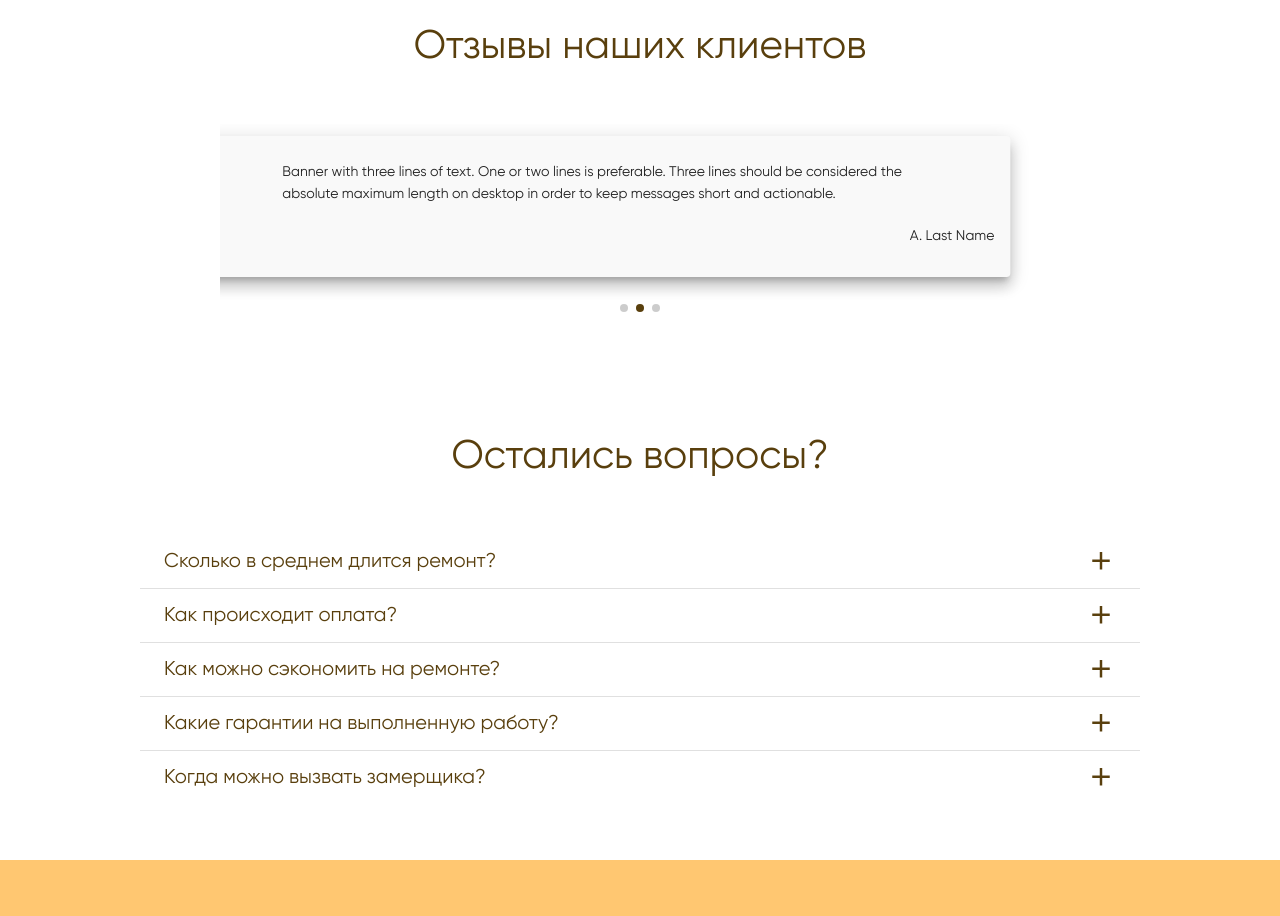
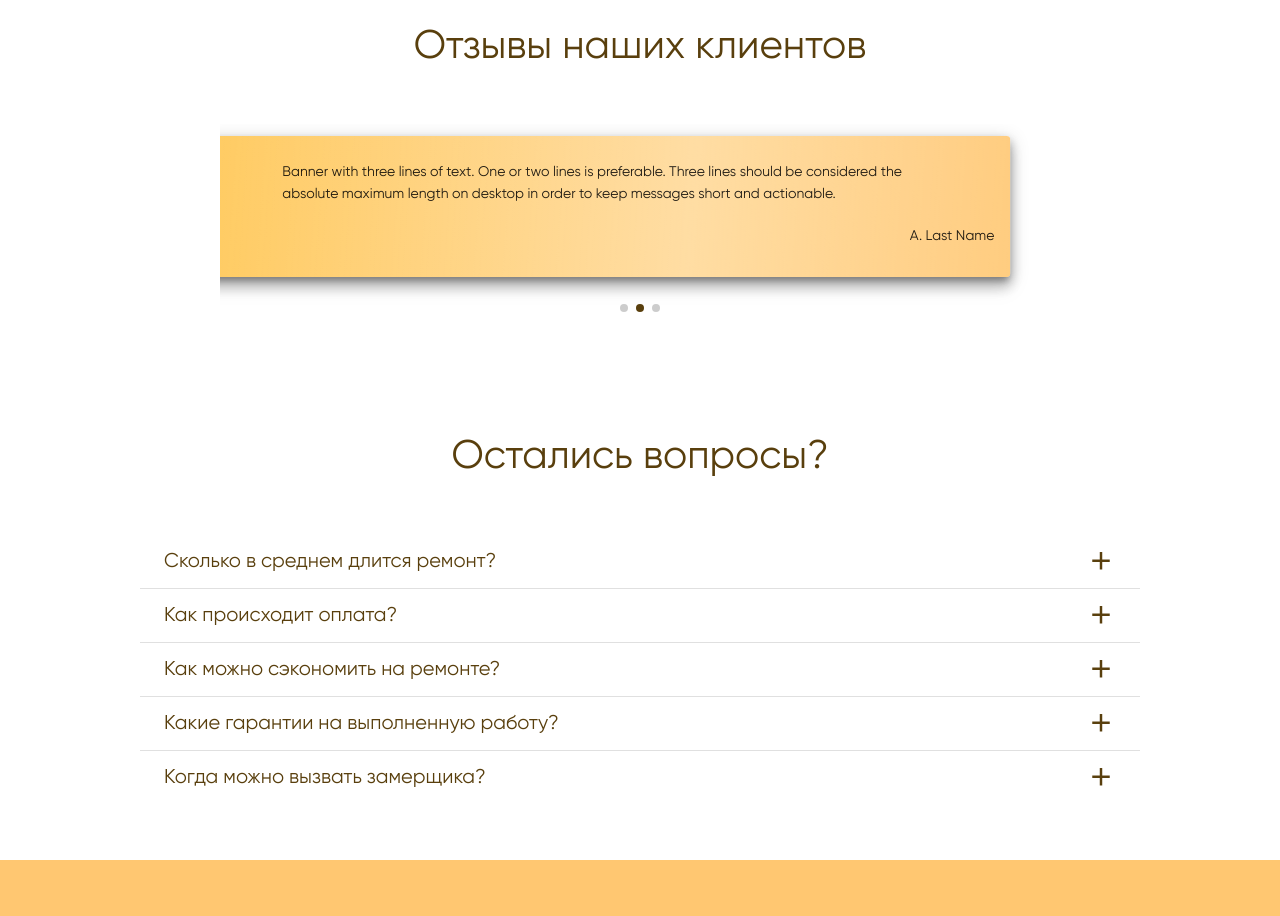
Before and after one commit to KirillUnited/BRS-apartment-repair-service, a Nuxt app: page / in a window 1280 px wide. Shown: the part 7240-8156 px from the top of the page. Built offline with nearby package versions, Linux system fonts and the light colour scheme; grey boxes are pictures that could not be loaded.

Commit message:
Update testimonials

```diff
--- a/src/components/Testimonials.vue
+++ b/src/components/Testimonials.vue
@@ -91,7 +91,9 @@
 
     .v-card {
         height: 100%;
-        background-color: #F9F9F9;
+        background: linear-gradient(274deg, rgba(255, 255, 255, 0.00) -14.6%, rgba(255, 255, 255, 0.39) 39.52%, rgba(255, 255, 255, 0.00) 110.6%), linear-gradient(264deg, var(--color-primary) 10.32%, #FFC858 98.17%);
+        box-shadow: 19px 0px 25px 0px rgba(255, 255, 255, 0.11) inset, 0px 2px 15px 0px rgba(255, 255, 255, 0.41) inset;
+        filter: drop-shadow(0px 4px 4px rgba(0, 0, 0, 0.25));
     }
 
     .v-banner {
```
